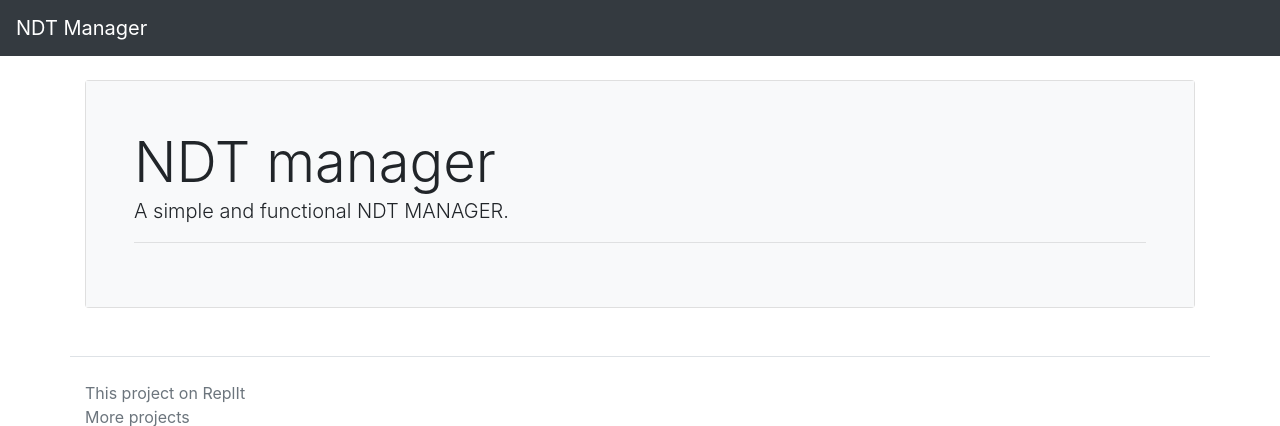
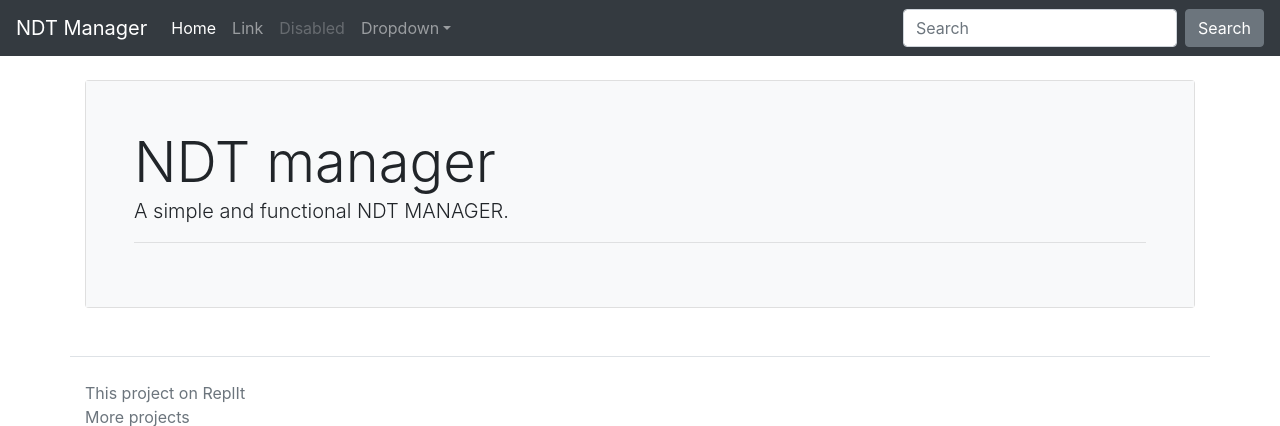
Before and after one commit to DzmitrySha/ndt_manager, a Django app: page / in a window 1280 px wide. Shown: the top 426 px of the page. Run offline with Django 3.2, Linux system fonts and the light colour scheme; some libraries are stand-ins or nearby versions.

Commit message:
add menu

```diff
--- a/ndt_manager/templates/base.html
+++ b/ndt_manager/templates/base.html
@@ -43,6 +43,32 @@
             aria-label="Toggle navigation">
         <span class="navbar-toggler-icon"></span>
     </button>
+    <div class="collapse navbar-collapse" id="navbarsExampleDefault">
+    <ul class="navbar-nav mr-auto">
+      <li class="nav-item active">
+        <a class="nav-link" href="#">Home <span class="sr-only">(current)</span></a>
+      </li>
+      <li class="nav-item">
+        <a class="nav-link" href="#">Link</a>
+      </li>
+      <li class="nav-item">
+        <a class="nav-link disabled" href="#" tabindex="-1" aria-disabled="true">Disabled</a>
+      </li>
+      <li class="nav-item dropdown">
+        <a class="nav-link dropdown-toggle" href="#" id="dropdown01" data-toggle="dropdown" aria-haspopup="true" aria-expanded="false">Dropdown</a>
+        <div class="dropdown-menu" aria-labelledby="dropdown01">
+          <a class="dropdown-item" href="#">Action</a>
+          <a class="dropdown-item" href="#">Another action</a>
+          <a class="dropdown-item" href="#">Something else here</a>
+        </div>
+      </li>
+    </ul>
+    <form class="form-inline my-2 my-lg-0">
+      <input class="form-control mr-sm-2" type="text" placeholder="Search" aria-label="Search">
+      <button class="btn btn-secondary my-2 my-sm-0" type="submit">Search</button>
+    </form>
+    </div>
+
 
 
 </nav>
```
